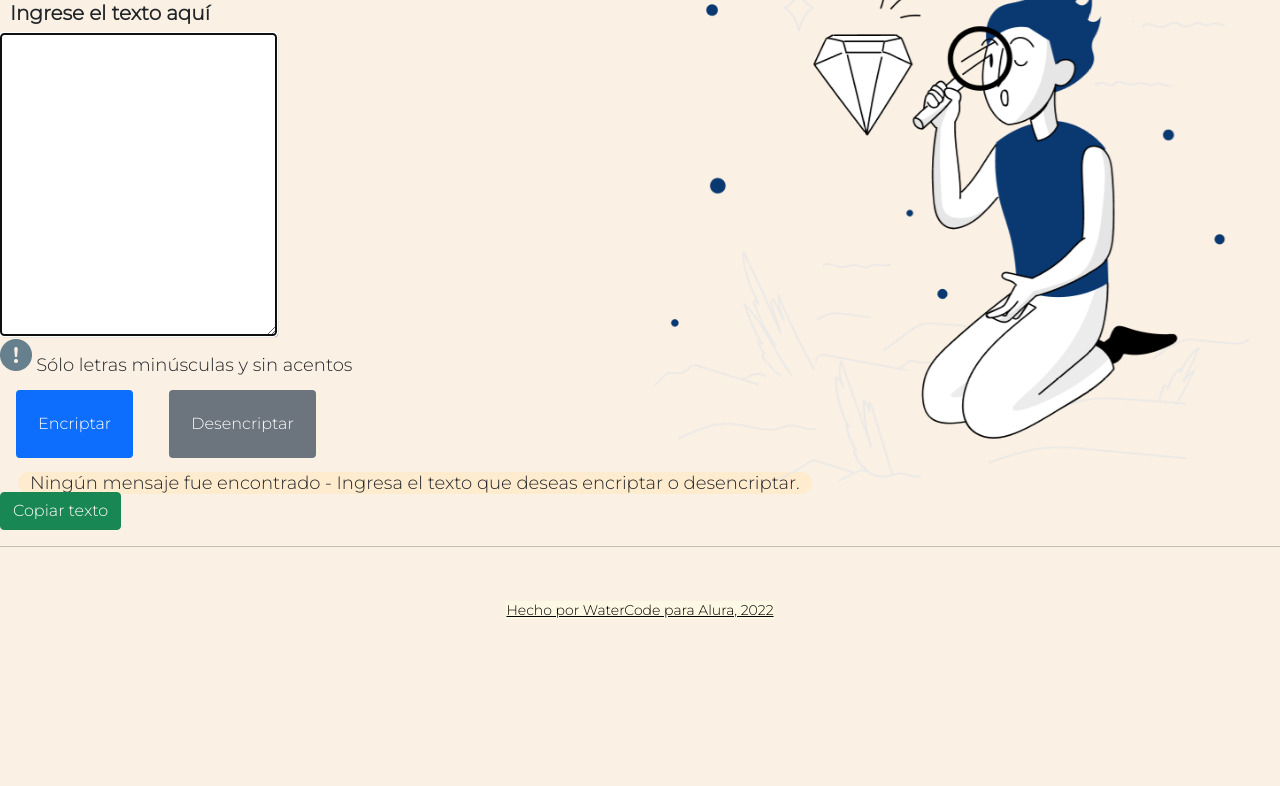
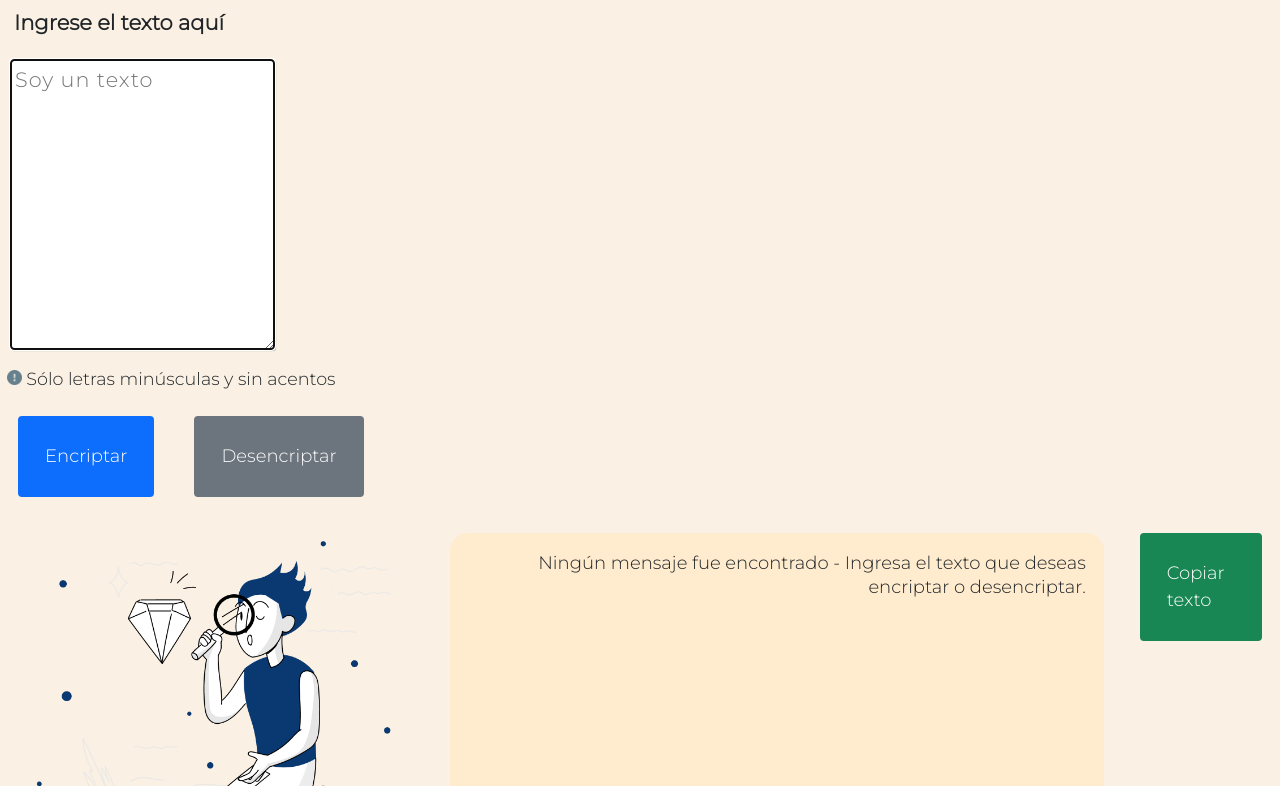
Before and after one commit to CodeAgua/Alura-Challenge-Oracle-ONE-Encriptador-de-Texto, a plain HTML site: page index.html in a window 1280 px wide. Shown: the part 88-874 px from the top of the page. Before the commit the page ends 800 px from the top, so only its background shows below. Drawn offline with nearby package versions, Linux system fonts and the light colour scheme.

Commit message:
All logic completed and working.

```diff
--- a/css/index.css
+++ b/css/index.css
@@ -1,28 +1,23 @@
 .texto-cuerpo{
     font-family: 'Inter', sans-serif;
     font-family: 'Montserrat', sans-serif;
-    background-color: rgb(250, 240, 227);
-}
-
-#logo-alura{
-    padding: 5px;
-    margin: 10px;
-    align-items: baseline;
-    display: inline;
+    line-height: 150%;
+    background-color: #faf0e3;
 }
 
 .label-principal {
-    font-family: 'Inter', sans-serif;
-    font-family: 'Montserrat', sans-serif;
     font-weight: bold;
-    font-size: 20px;
+    font-size: 21px;
     margin: 10px;
+    padding: 4px;
     text-align: justify;
-    display: block;
+    display: inline-flex;
+    position: relative;
 }
 
 #texto-cript{
-    padding: 10px;
+    padding: 4px;
+    margin: 10px;
     max-width: 100%;
     line-height: 1.5;
     border-radius: 3.5px;
@@ -30,59 +25,94 @@
     box-shadow: 1px 1px 1px #999;
     font-size: 1.3rem;
     letter-spacing: 1px;
-    text-transform: lowercase;
-    margin: 5 5 15 20px;
-    display: inline-block;
-    align-self: center;
+    display: flex;
+    position: inherit;
 }
 
 #criptreemplazo-texto {
     font-size: 18px;
-    margin: 1em 1em 3em 1em;
+    margin: 1em;
     text-align: right;
-    border: rgb(68, 47, 47);
-    background-color: blanchedalmond;
+    border: 0.2em;
     border-radius: 1em;
     border-width: 1em;
+    border-color: palevioletred;
+    background-color: blanchedalmond;
+    padding: 1em;
 }
 
 #boton-encriptar{
-    text-align: center;
+    text-align: justify;
     padding: 1em;
-    border-width: 0.4em;
     margin: 1em;
-    align-self: center;
+    border-width: 0.5em;
+    font-size: large;
 }
 
 #boton-desencriptar{
-    text-align: center;
+    text-align: justify;
     padding: 1em;
     margin: 1em;
-    border-width: 0.4em;
-    align-self: center;
+    border-width: 0.5em;
+    font-size: large;
 }
 
 .img-advertencia{
-   margin: 20 0 20 20px;
-   padding: 5 0 10 10px;
-   display: inline-flex;
+    display: inline-block;
+   width: 4%;
 }
 
 .texto-advertencia{
-    text-align: left;
-    margin: 10 10 10 0px;
-    padding: 10 10 10 0px;
-    font-size: 18px;
-    display: inline-flex;
+    display: block;
+    margin: 0.2em;
+    padding: 0.2em;
+    font-size: 1.1em;
 }
 
 #munieco{
-    width: 625px;
+    width: 400px;
     margin: 1em;
-    padding: 15px;
+    padding: 10px;
+    display: block;
+    flex-direction: row;
     justify-content: flex-end;
+    align-content: baseline;
+}
+
+.textarea-section{
+    display: flex;
+    flex-direction: row;
+    align-content: flex-start;
+    justify-content: flex-start;
+}
+
+.criptresults-section{
+    display: flex;
+    flex-direction: row;
+    align-content: flex-end;
+    justify-content: flex-end;
+}
+
+.button-div{
     display: inline-block;
-    align-items: flex-end;
+    flex-direction: row;
+}
+
+#boton-copiar{
+    text-align: justify;
+    padding: 1em;
+    margin: 1em;
+    border-width: 0.5em;
+    font-size: large;
+}
+
+.footer {
+    font-weight: lighter;
+    font-size: 18px;
+    text-align: center;
+    padding: 2em;
+    margin: 2em;
+    display: block;
 }
 
 .avisocopi {
@@ -123,20 +153,18 @@
     opacity: 1;
   }
 
-.clippy{
-    width: 3%;
-    display: flex;
-    align-items: flex-start;
+  #logo-alura{
+    padding: 5px;
+    margin: 10px;
+    align-items: baseline;
+    display: inline;
 }
 
-.footer {
-    font-family: 'Inter', sans-serif;
-    font-family: 'Montserrat', sans-serif;
-    font-weight: lighter;
-    font-size: 14px;
-    text-align: center;
-    padding: 2em;
-    margin: 2em;
-    display: block;
-    align-items: stretch;
+@media screen and (max-width:480px){
+    h1{
+        text-align: center;
+    }
+    #logo-alura, .textarea-section, .criptresults-section, .footer{
+        width:auto;
+    }
 }
--- a/index.html
+++ b/index.html
@@ -9,7 +9,7 @@
       integrity="sha384-1BmE4kWBq78iYhFldvKuhfTAU6auU8tT94WrHftjDbrCEXSU1oBoqyl2QvZ6jIW3"
       crossorigin="anonymous"
     />
-		<title>Encriptador y desencriptador</title>
+		<title>Encriptador de texto DX</title>
 		<link rel="apple-touch-icon" sizes="180x180" href="favicon/apple-touch-icon.png">
     <link rel="icon" type="image/png" sizes="32x32" href="favicon/favicon-32x32.png">
     <link rel="icon" type="image/png" sizes="16x16" href="favicon/favicon-16x16.png">
@@ -19,50 +19,40 @@
     <link href="https://fonts.googleapis.com/css2?family=Inter:wght@500&family=Montserrat:wght@300&display=swap" rel="stylesheet">
 		<link rel="stylesheet" type="text/css" href="css/reset.css">
 		<link rel="stylesheet" type="text/css" href="css/index.css">
-        <header>
-          <div>
-            <img id="logo-alura" src="img/Logo Alura 1x.png" alt="Logo Alura azul">
-          </div>
-        </header>
+
 	</head>
-
     <body class="texto-cuerpo">
+      <header>
+        <img id="logo-alura" src="img/Logo Alura 1x.png" alt="Logo Alura azul">
+    </header>
+    <main >
       <section class="textarea-section">
         <form>
           <label for="texto-cript" class="label-principal"><h1>Ingrese el texto aquí</h1></label>
-          <textarea type="text" value="" id="texto-cript" name="texto-cript" autocomplete="on" autofocus rows="9" cols="20"></textarea>
+          <textarea type="text" id="texto-cript" name="texto-cript" placeholder="Soy un texto" autocomplete="on" autofocus rows="9" cols="20"></textarea>
+
+          <div class="button-div">
+            <span class="texto-advertencia">
+              <img class="img-advertencia" src="img/Advertencia 2x.png" alt="Signo de advertencia">
+              Sólo letras minúsculas y sin acentos</span>
+            <button type="button" id="boton-encriptar" class="btn btn-primary">Encriptar</button>
+
+            <button type="button" id="boton-desencriptar" class="btn btn-secondary">Desencriptar</button>
+          </div>
         </form>
       </section>
 
-      <section .flex-container class="button-section">
-        <div>
-          <img class="img-advertencia" src="img/Advertencia 2x.png" alt="Signo de advertencia">
-          <span class="texto-advertencia">Sólo letras minúsculas y sin acentos</span>
-        </div>
-
-        <div>
-
-          <button type="button" id="boton-encriptar" class="btn btn-primary">Encriptar</button>
-
-          <button type="button" id="boton-desencriptar" class="btn btn-secondary">Desencriptar</button>
-
-        </div>
-      </section>
-
       <section class="criptresults-section">
-        <div>
-        <img class="position-absolute top-0 end-0" id="munieco" src="img/Muñeco Alura 1x.png" alt="Persona observando un diamante con una lupa">
-        <span class="container-fluid" id="criptreemplazo-texto">Ningún mensaje fue encontrado
-          -
-          Ingresa el texto que deseas encriptar o desencriptar.</span>
-        </div>
-        <div class="avisocopi">
-          <button class="btn btn-success" onclick="copiarTexto()" onmouseout="textoCopiado()">
+        <img id="munieco" src="img/Muñeco Alura 1x.png" alt="Persona observando un diamante con una lupa">
+        <span id="criptreemplazo-texto">
+          Ningún mensaje fue encontrado - Ingresa el texto que deseas encriptar o desencriptar.</span>
+           <div class="avisocopi">
+          <button id="boton-copiar" class="btn btn-success" onclick="copiarTexto()" onmouseout="textoCopiado()">
             <span class="avisocopi-text" id="miAvisocopi">Copiar al portapapeles</span>
             Copiar texto
             </button>
-          </div>
       </section>
+    </main>
     </body>
     <hr>
     <footer class="footer"><mark><u>Hecho por WaterCode para Alura, 2022 </u></mark></footer>
--- a/js/index.js
+++ b/js/index.js
@@ -1,5 +1,5 @@
 function encriptarTexto(string) {
-
+    ocultarImagen()
     string = string.split("e").join("enter");
     string = string.split("i").join("imes");
     string = string.split("a").join("ai");
@@ -9,7 +9,7 @@ function encriptarTexto(string) {
 }
 
 function desencriptarTexto(string) {
-
+    ocultarImagen()
     string = string.split("enter").join("e");
     string = string.split("imes").join("i");
     string = string.split("ai").join("a");
@@ -53,3 +53,8 @@ var textoDesencriptable = document.querySelector("#boton-desencriptar");
         var tooltip = document.getElementById("miAvisocopi");
         tooltip.innerHTML = "Copiar al portapapeles";
       }
+
+      function ocultarImagen() {
+        var ocultar = document.getElementById('munieco');
+        ocultar.style.display = 'none';
+      }
```
